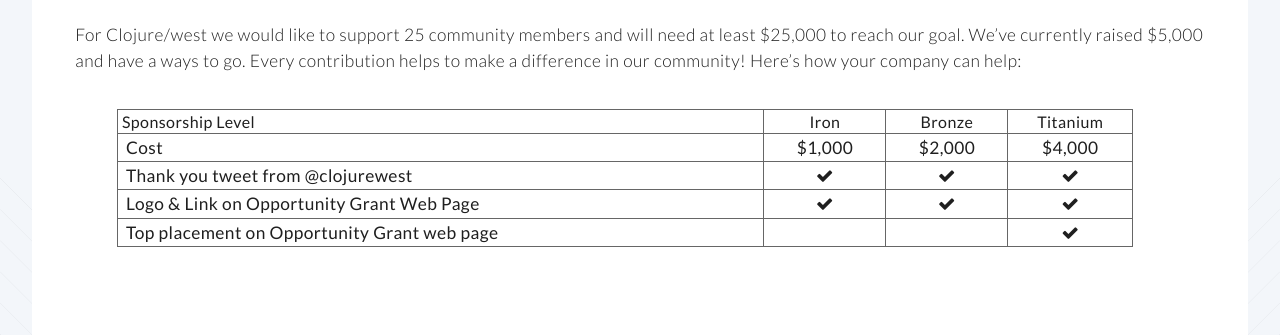
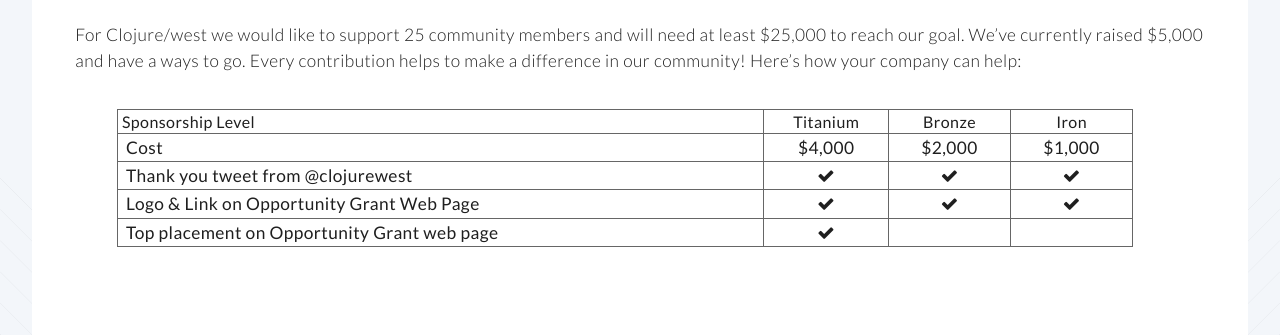
Before and after one commit to clojurewest/clojurewest.github.io, a Jekyll site: the page built from sponsorship.html, in a window 1280 px wide and 900 px high, scrolled down 1742 px. Shown: the part 297-632 px from the top of the window. Built offline with Jekyll 4.4.1, drawn with Linux system fonts in a browser that asks for light colours.

Commit message:
swap order of opportunity sponsorship to match other sponsorships

```diff
--- a/sponsorship.html
+++ b/sponsorship.html
@@ -152,15 +152,15 @@
 				<tbody>
 					<tr>
 						<th scope="col"><div align="left"><strong>Sponsorship Level</strong></div></th>
+						<th scope="col"><strong>Titanium</strong></th>
+						<th scope="col"><strong>Bronze</strong></th>
 						<th scope="col"><strong>Iron</strong></th>
-						<th scope="col"><strong>Bronze</strong></th>
-						<th scope="col"><strong>Titanium</strong></th>
 					</tr>
 					<tr>
 						<td><div align="left">Cost</div></td>
+						<td>$4,000</td>
+						<td>$2,000</td>
 						<td>$1,000</td>
-						<td>$2,000</td>
-						<td>$4,000</td>
 					</tr>
 					<tr>
 						<td><div align="left">Thank you tweet from @clojurewest</div></td>
@@ -176,9 +176,9 @@
 					</tr>
 					<tr>
 						<td><div align="left">Top placement on Opportunity Grant web page</div></td>
+						<td><i class="fa fa-check"></i></td>
 						<td>&nbsp;</td>
 						<td>&nbsp;</td>
-						<td><i class="fa fa-check"></i></td>
 					</tr>
 				</tbody>
 			</table>
```
Also changed, not shown: 1 other file.
